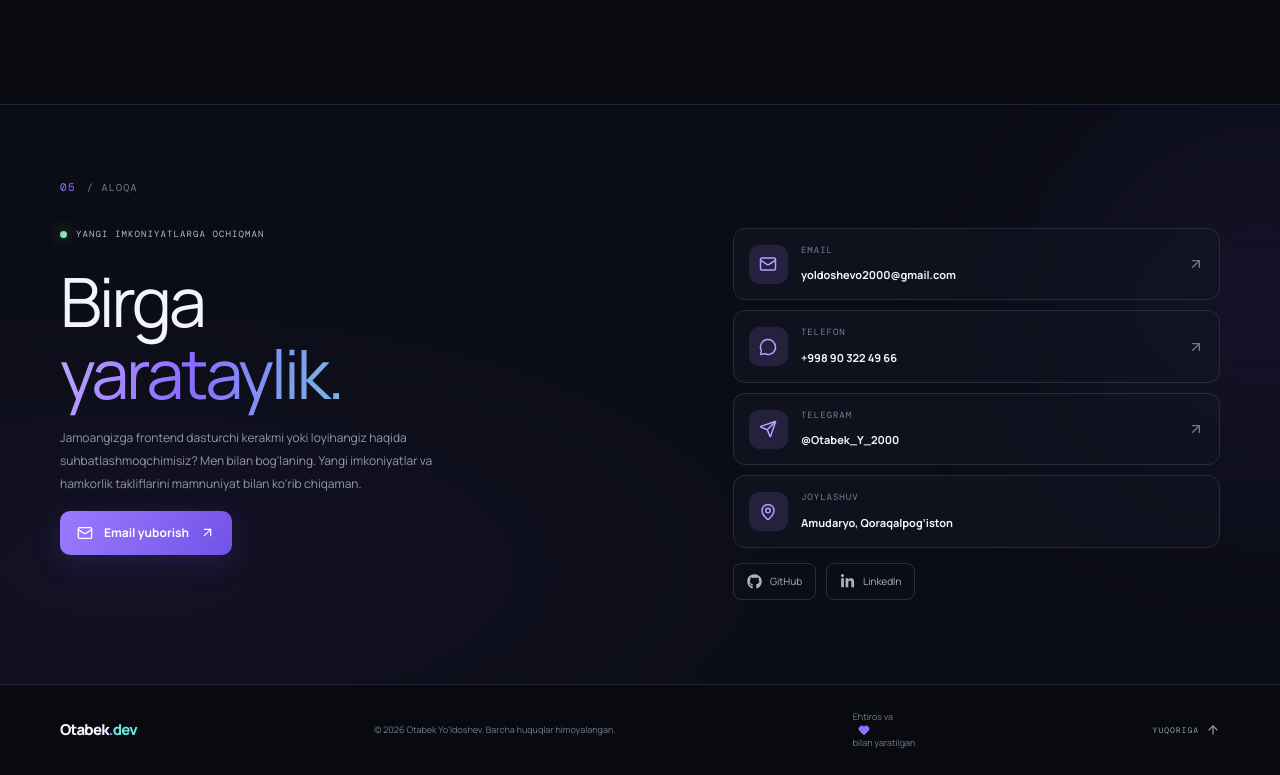
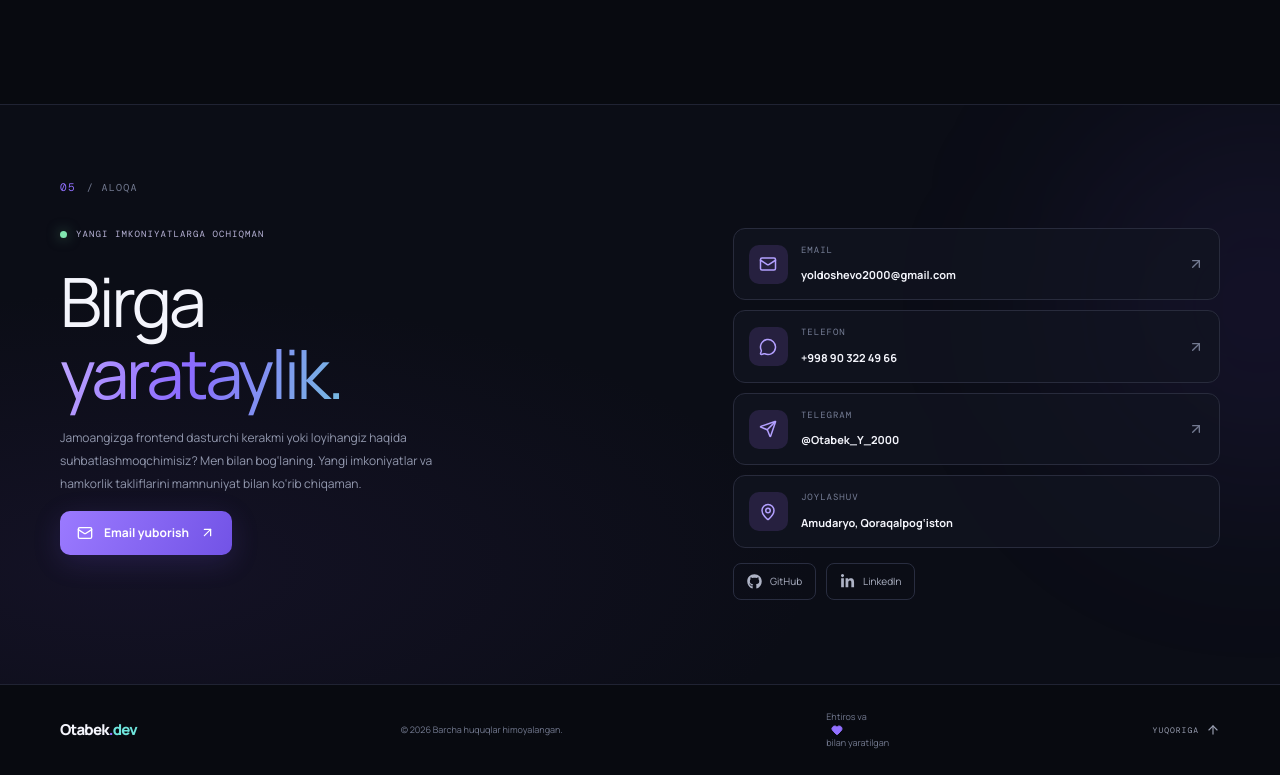
Before and after one commit to YoldoshevOtabek/Portfolio, a Next.js app: page / in a window 1280 px wide. Shown: the part 3652-4427 px from the top of the page. Built offline with nearby package versions, Linux system fonts and the light colour scheme.

Commit message:
O'zgarishlar bor

```diff
--- a/components/layout/Footer.tsx
+++ b/components/layout/Footer.tsx
@@ -9,8 +9,7 @@ export default function Footer() {
       </Link>
 
       <p>
-        © {new Date().getFullYear()} Otabek Yo‘ldoshev. Barcha huquqlar
-        himoyalangan.
+        © 2026  Barcha huquqlar himoyalangan.
       </p>
 
       <span>
```
